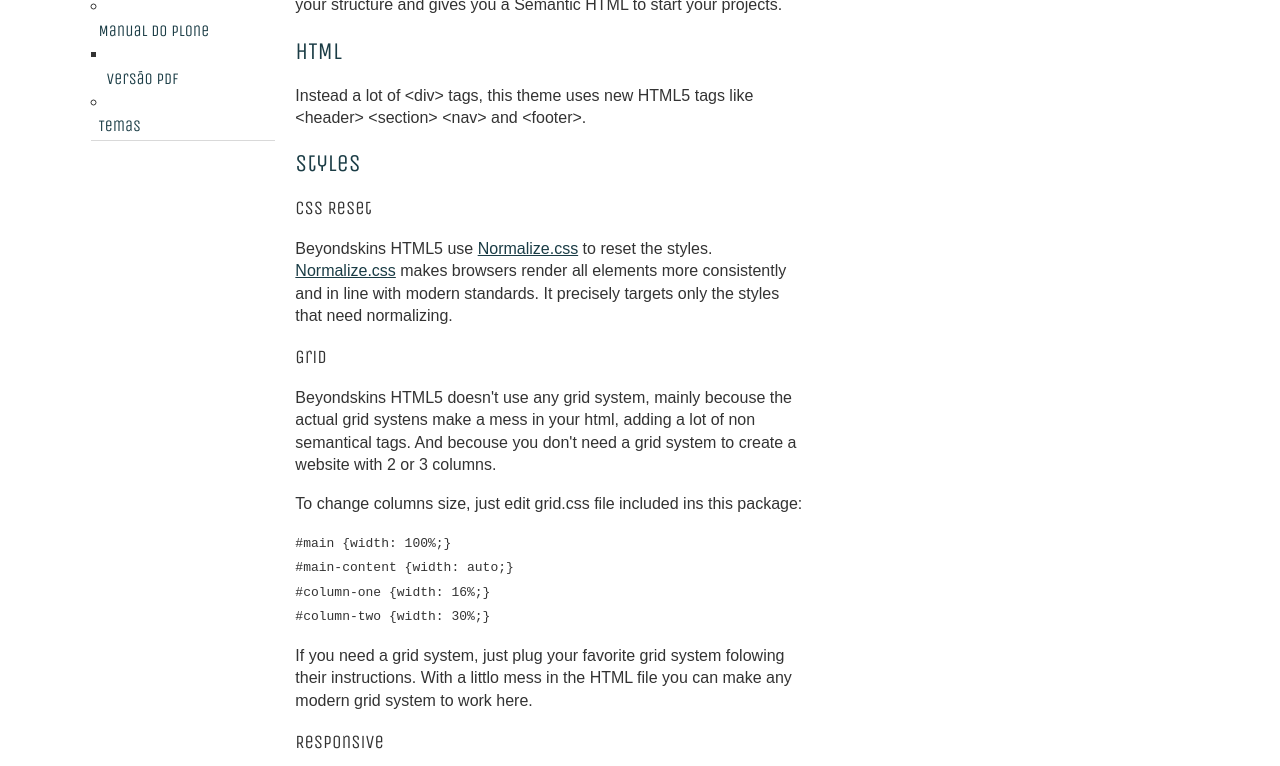
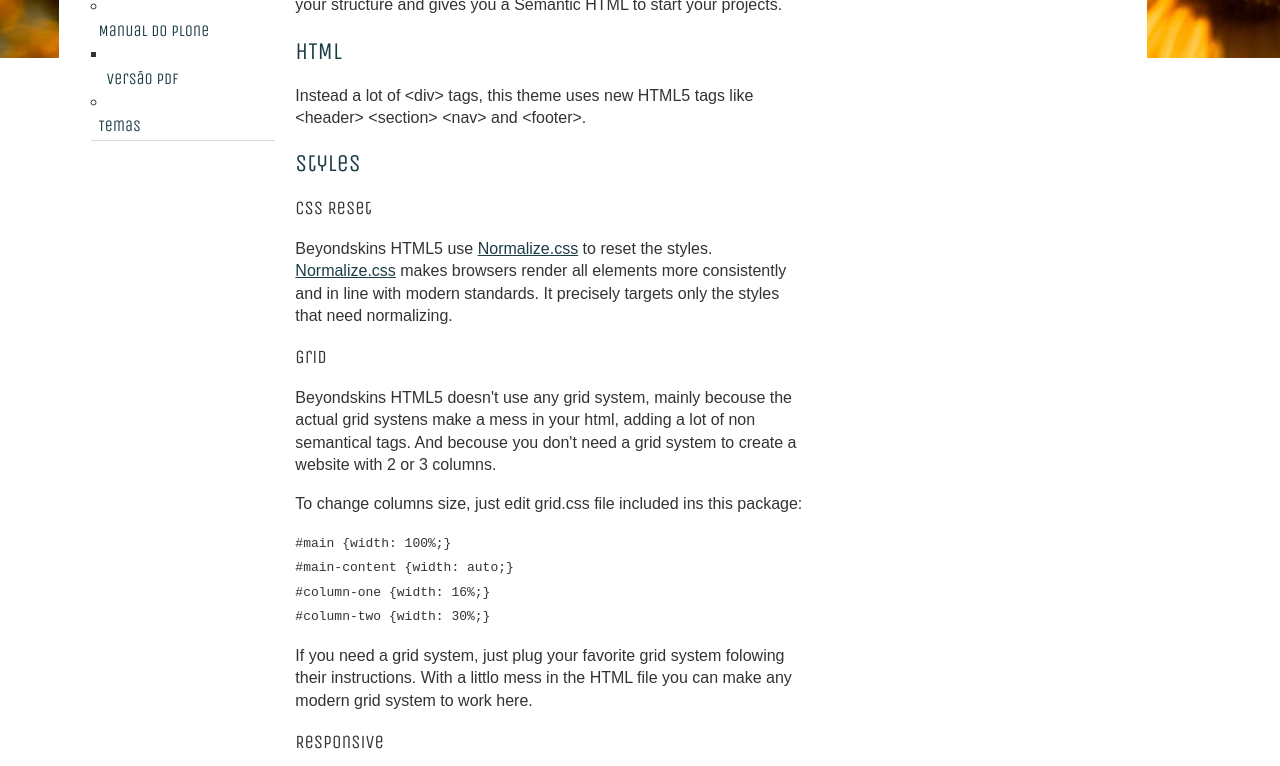
Before and after one commit to plone-ve/beyondskins.sunflower, a plain HTML site: page index.html in a window 1280 px wide. Shown: the part 508-1274 px from the top of the page. Drawn offline with nearby package versions, Linux system fonts and the light colour scheme.

Commit message:
Compile CSS

```diff
--- a/style.css
+++ b/style.css
@@ -80,7 +80,7 @@
 }
 /********** Basic styles **********/
 body {
-  background: #ffffff url(img/sunflower.jpg) no-repeat;
+  background: #ffffff url(img/background.jpg) no-repeat;
   background-size: 100%;
   color: #333333;
   font-family: 'Unica One', Verdana, Helvetica, sans-serif;
```
